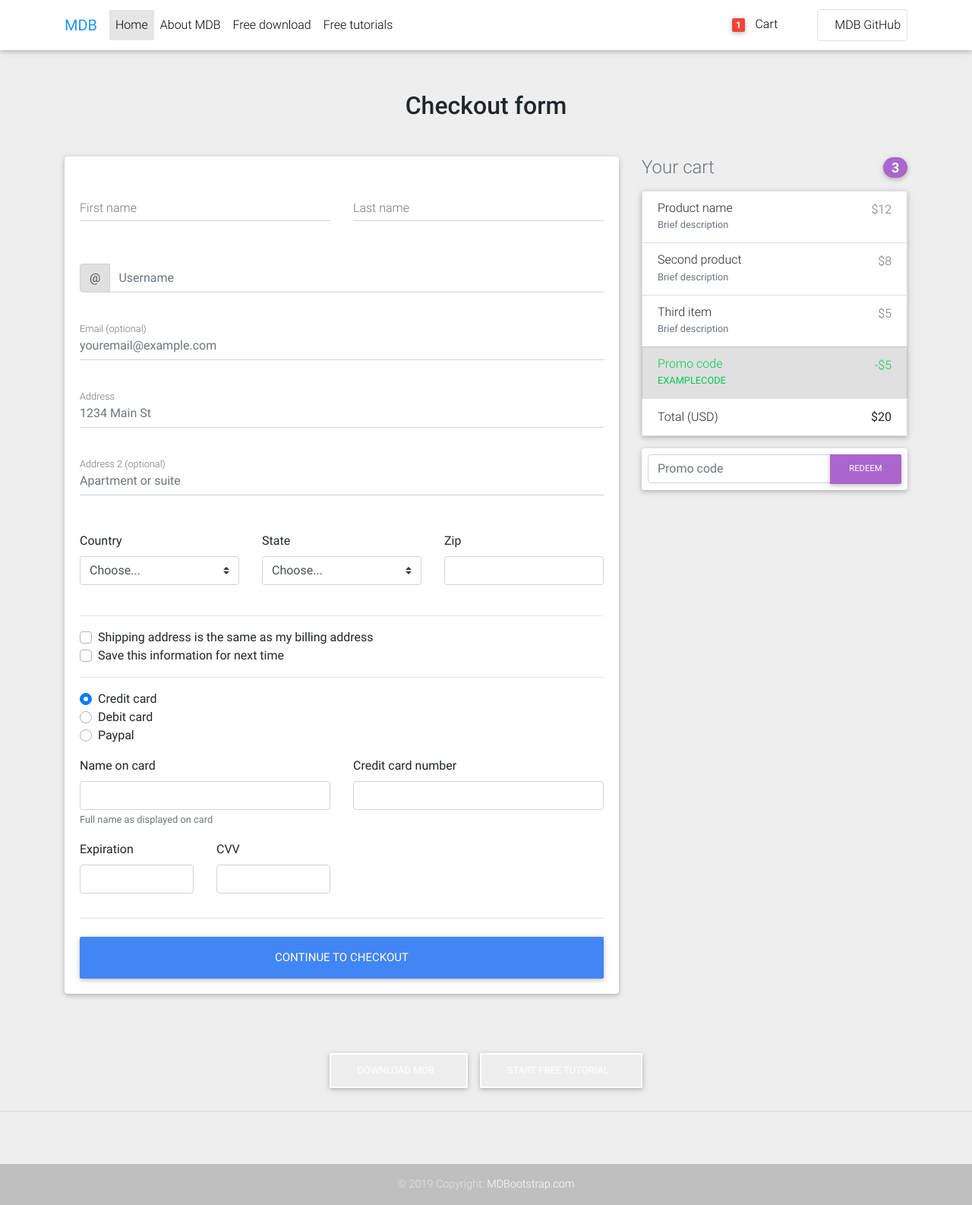
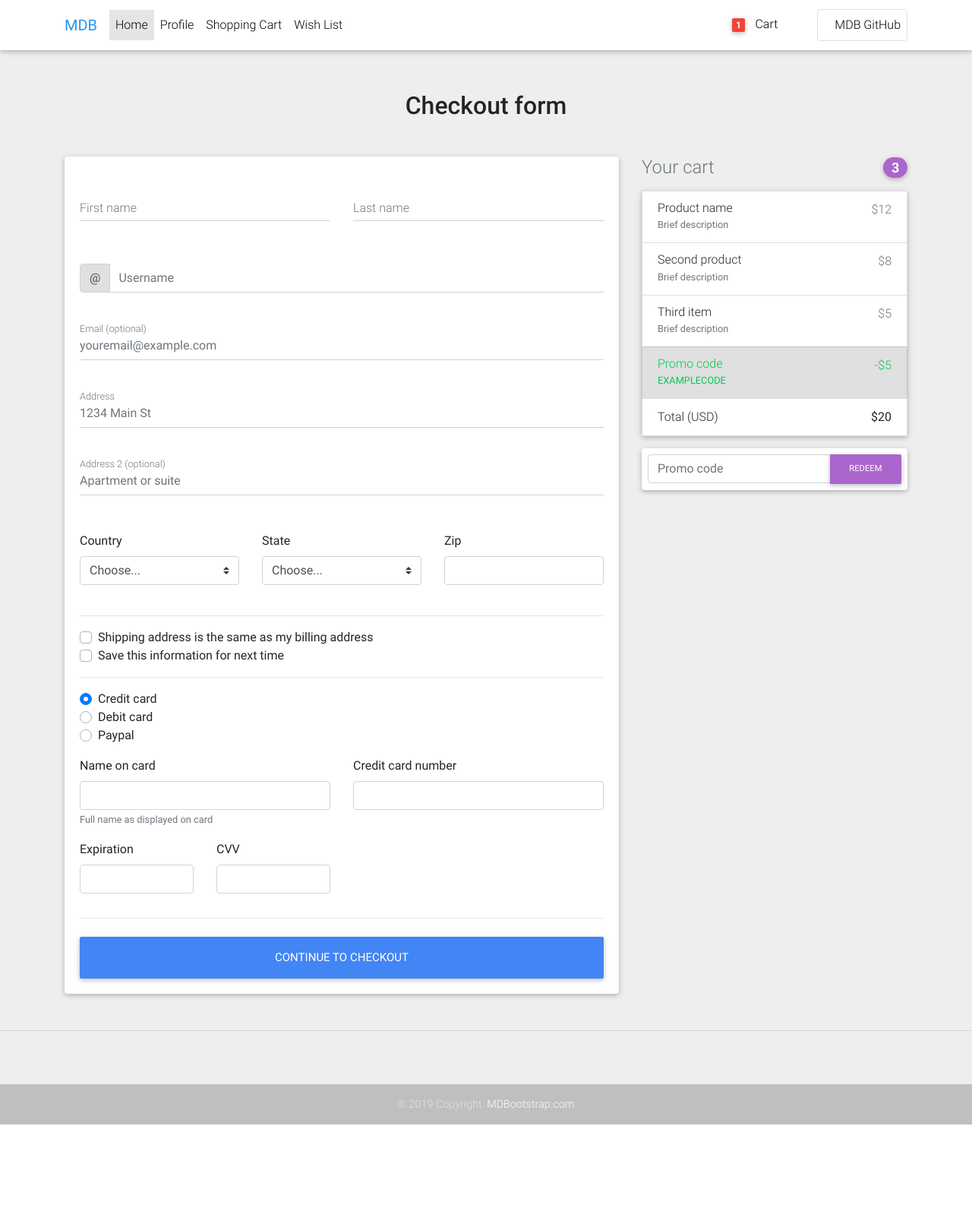
Before and after one commit to daniellnelson/geektext, a Django app: page /shopping_cart/ in a window 1280 px wide. Shown: the whole page at 76% size. After the commit the page ends 1480 px from the top, so only its background shows below. Run offline with Django 3.2, Linux system fonts and the light colour scheme; some libraries are stand-ins or nearby versions.

Commit message:
Fixed Button Labels on UI

```diff
--- a/Shopping_cart/templates/checkout.html
+++ b/Shopping_cart/templates/checkout.html
@@ -1,6 +1,4 @@
-
-
-{% load static %}
+ {% load static %}
 
 <!DOCTYPE html>
 <html lang="en">
@@ -9,7 +7,7 @@
   <meta charset="utf-8">
   <meta name="viewport" content="width=device-width, initial-scale=1, shrink-to-fit=no">
   <meta http-equiv="x-ua-compatible" content="ie=edge">
-  <title>Material Design Bootstrap</title>
+  <title>Shopping Cart</title>
   <!-- Font Awesome -->
   <link rel="stylesheet" href="{% static 'https://use.fontawesome.com/releases/v5.11.2/css/all.css' %}">
   <!-- Bootstrap core CSS -->
@@ -48,13 +46,13 @@
             </a>
           </li>
           <li class="nav-item">
-            <a class="nav-link waves-effect" href="{% static 'https://mdbootstrap.com/docs/jquery/' %}" target="_blank">About MDB</a>
+            <a class="nav-link waves-effect" href="{% static 'https://mdbootstrap.com/docs/jquery/' %}" target="_blank">Profile</a>
           </li>
           <li class="nav-item">
-            <a class="nav-link waves-effect" href="{% static 'https://mdbootstrap.com/docs/jquery/getting-started/download/' %}" target="_blank">Free download</a>
+            <a class="nav-link waves-effect" href="{% static 'https://mdbootstrap.com/docs/jquery/getting-started/download/' %}" target="_blank">Shopping Cart</a>
           </li>
           <li class="nav-item">
-            <a class="nav-link waves-effect" href="{% static 'https://mdbootstrap.com/education/bootstrap/' %}" target="_blank">Free tutorials</a>
+            <a class="nav-link waves-effect" href="{% static 'https://mdbootstrap.com/education/bootstrap/' %}" target="_blank">Wish List</a>
           </li>
         </ul>
 
@@ -356,16 +354,7 @@
   <!--Footer-->
   <footer class="page-footer text-center font-small mt-4 wow fadeIn">
 
-    <!--Call to action-->
-    <div class="pt-4">
-      <a class="btn btn-outline-white" href="{% static 'https://mdbootstrap.com/docs/jquery/getting-started/download/' %}" target="_blank" role="button">Download MDB
-        <i class="fas fa-download ml-2"></i>
-      </a>
-      <a class="btn btn-outline-white" href="{% static 'https://mdbootstrap.com/education/bootstrap/' %}" target="_blank" role="button">Start free tutorial
-        <i class="fas fa-graduation-cap ml-2"></i>
-      </a>
-    </div>
-    <!--/.Call to action-->
+
 
     <hr class="my-4">
 
```
Also changed, not shown: Shopping_cart/models.py (+17 -3 lines).
